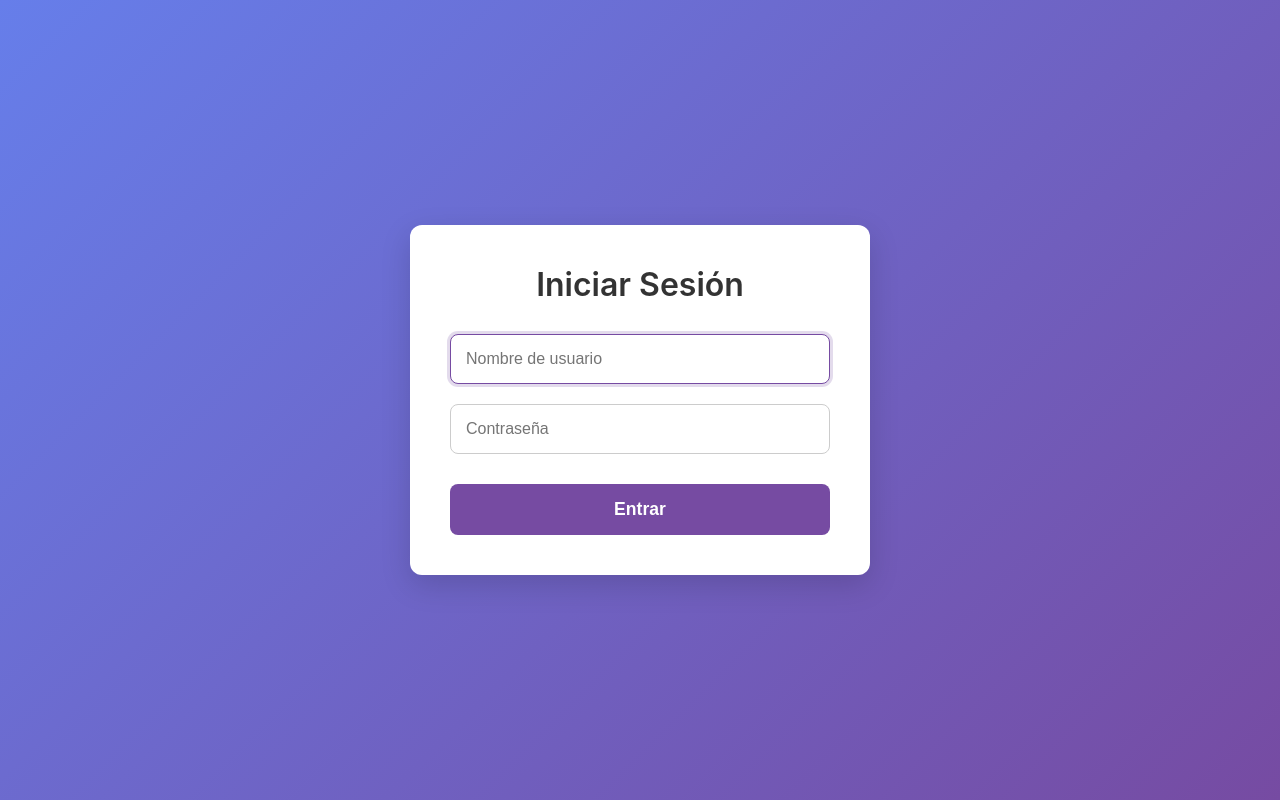
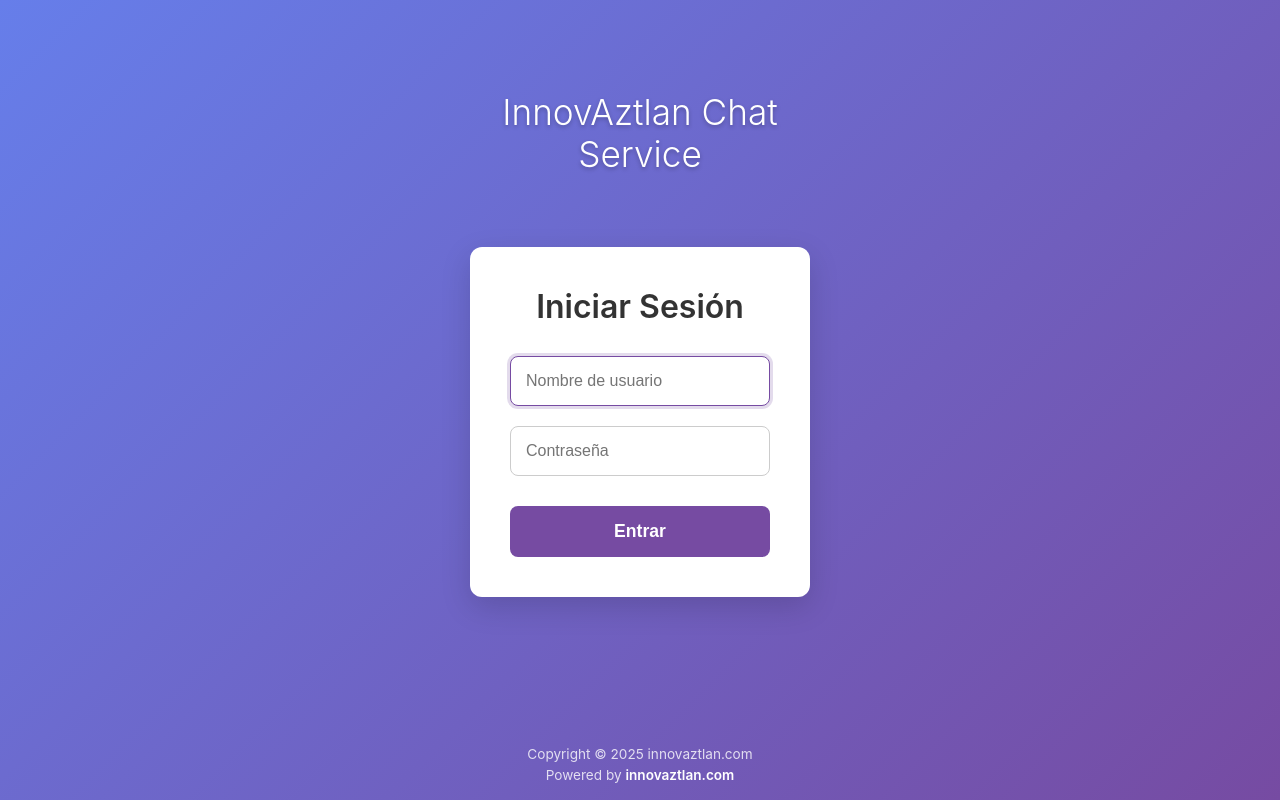
Before and after one commit to Hector1424/test-front-chat-firebase-client, a FastAPI app: page / in a window 1280 px wide. Run offline with FastAPI, Linux system fonts and the light colour scheme.

Commit message:
mejora estilo

```diff
--- a/templates/index.html
+++ b/templates/index.html
@@ -28,30 +28,53 @@ body {
     from { opacity: 0; transform: scale(0.95); }
     to { opacity: 1; transform: scale(1); }
 }
-#login-container {
-    width: 380px; margin: auto; padding: 40px; background-color: white;
+
+#login-view {
+    margin: auto;
+    animation: fadeIn 0.5s ease-in-out;
+    width: 100%;
+    max-width: 380px;
+    padding: 0 20px;
+    box-sizing: border-box;
+    /* JS controla el display */
+}
+
+.app-title {
+    color: white;
+    text-align: center;
+    font-size: 2.2em;
+    font-weight: 300;
+    margin-bottom: 4.5rem;
+    text-shadow: 0 2px 4px rgba(0,0,0,0.25);
+}
+
+#login-form-card {
+    width: 100%; margin: auto; padding: 40px; background-color: white;
     border-radius: 12px; box-shadow: 0 10px 30px rgba(0,0,0,0.15);
-    text-align: center; animation: fadeIn 0.5s ease-in-out;
+    text-align: center;
+    box-sizing: border-box;
+        margin-bottom: 8.5rem;
+
 }
-#login-container h2 { margin-top: 0; margin-bottom: 30px; color: #333; font-size: 2em; font-weight: 600; }
-#login-container input {
+#login-form-card h2 { margin-top: 0; margin-bottom: 30px; color: #333; font-size: 2em; font-weight: 600; }
+#login-form-card input {
     width: 100%; padding: 15px; margin-bottom: 20px; box-sizing: border-box;
     border-radius: 8px; border: 1px solid #ccc; font-size: 1em; transition: all 0.3s ease;
 }
-#login-container input:focus {
+#login-form-card input:focus {
     outline: none; border-color: #764ba2; box-shadow: 0 0 0 3px rgba(118, 75, 162, 0.2);
 }
-#login-container button {
+#login-form-card button {
     width: 100%; padding: 15px; margin-top: 10px; box-sizing: border-box;
     border-radius: 8px; background-color: #764ba2; color: white; border: none;
     cursor: pointer; font-size: 1.1em; font-weight: bold; transition: background-color 0.3s ease, transform 0.1s ease;
 }
-#login-container button:hover { background-color: #623c85; }
-#login-container button:active { transform: scale(0.98); }
+#login-form-card button:hover { background-color: #623c85; }
+#login-form-card button:active { transform: scale(0.98); }
 
 /* --- ESTILOS DEL CHAT (MEJORADOS) --- */
 #chat-container {
-    display: none; /* Se activa con JS */
+    display: none; /* Activado por JS */
     flex-grow: 1;
     display: flex;
     height: 100%;
@@ -174,6 +197,10 @@ body {
 
 /* --- RESPONSIVIDAD PARA MÓVILES --- */
 @media (max-width: 768px) {
+    #login-form-card {
+        padding: 30px 20px; /* Reducir padding en móvil */
+    }
+
     #left-panel {
         width: 100%;
         max-width: 100%;
@@ -202,16 +229,39 @@ body {
         display: flex;
     }
 }
+
+/* --- ESTILOS DEL FOOTER --- */
+#app-footer {
+    position: absolute;
+    bottom: 15px;
+    left: 0;
+    width: 100%;
+    text-align: center;
+    color: rgba(255, 255, 255, 0.8);
+    font-size: 0.85em;
+    line-height: 1.5;
+}
+#app-footer a {
+    color: #fff;
+    text-decoration: none;
+    font-weight: 600;
+}
+#app-footer a:hover {
+    text-decoration: underline;
+}
 </style>
 </head>
 <body>
 
 <div id="app-container">
-  <div id="login-container">
-    <h2>Iniciar Sesión</h2>
-    <input type="text" id="username-input" placeholder="Nombre de usuario">
-    <input type="password" id="password-input" placeholder="Contraseña" onkeydown="if(event.key === 'Enter') login()">
-    <button id="login-button">Entrar</button>
+  <div id="login-view">
+    <h1 class="app-title">InnovAztlan Chat Service</h1>
+    <div id="login-form-card">
+      <h2>Iniciar Sesión</h2>
+      <input type="text" id="username-input" placeholder="Nombre de usuario">
+      <input type="password" id="password-input" placeholder="Contraseña" onkeydown="if(event.key === 'Enter') login()">
+      <button id="login-button">Entrar</button>
+    </div>
   </div>
 
   <div id="chat-container">
@@ -242,6 +292,11 @@ body {
   </div>
 </div>
 
+<footer id="app-footer">
+  Copyright © 2025 innovaztlan.com<br>
+  Powered by <a href="https://innovaztlan.com" target="_blank" rel="noopener noreferrer">innovaztlan.com</a>
+</footer>
+
 <script>
 const API_BASE = "{api_base}";
 const PROJECT_ID = "{project_id}";
@@ -253,7 +308,7 @@ let projectChats = [];
 let activeChat = null;
 let messagePollingInterval = null;
 
-const loginContainer = document.getElementById('login-container');
+const loginView = document.getElementById('login-view');
 const chatContainer = document.getElementById('chat-container');
 const leftPanel = document.getElementById('left-panel');
 const rightPanel = document.getElementById('right-panel');
@@ -302,12 +357,12 @@ async function validateSessionAndShowChat(token) {
 
 function showLoginView() {
     chatContainer.style.display = 'none';
-    loginContainer.style.display = 'block';
+    loginView.style.display = 'block';
     usernameInput.focus();
 }
 
 async function showChatView() {
-    loginContainer.style.display = 'none';
+    loginView.style.display = 'none';
     chatContainer.style.display = 'flex';
     currentUserNameEl.textContent = `Hola, ${loggedInUser.name}`;
     await loadProjectChats();
--- a/users.json
+++ b/users.json
@@ -47,5 +47,11 @@
       "MTrXhTxSeXnNmnLltjTc",
       "M2hQfsWiGSoWSYwjp2kE"
     ]
+  },
+  "b6f88190-6c92-491c-b63e-329b3524b104": {
+    "uuid": "b6f88190-6c92-491c-b63e-329b3524b104",
+    "name": "hector",
+    "password": "1234",
+    "chat_ids": []
   }
 }
```
